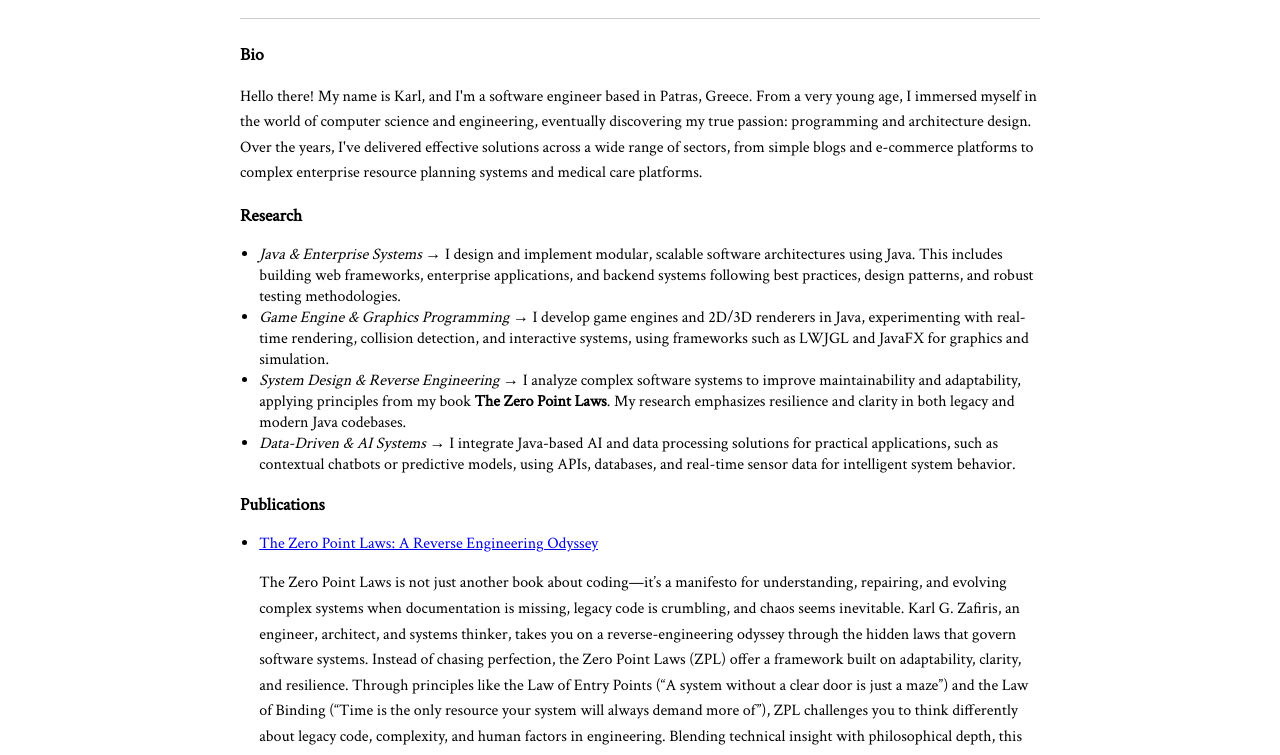
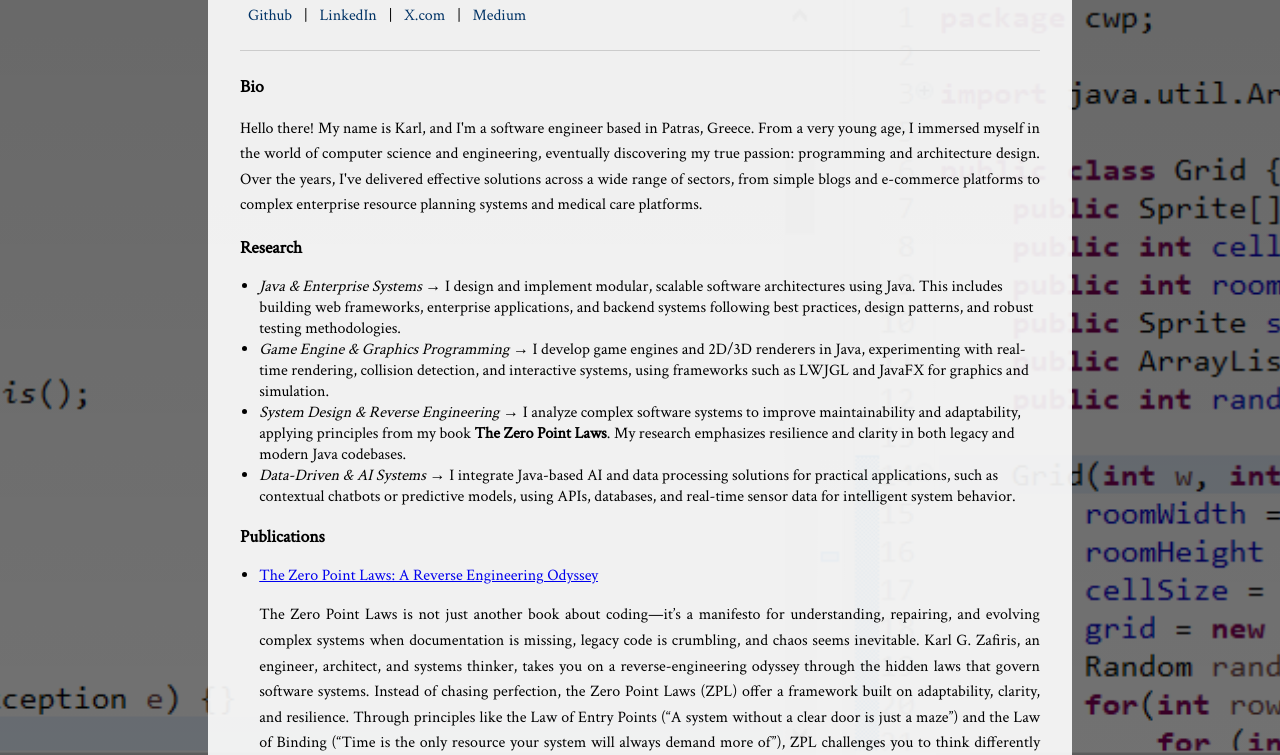
Before and after one commit to karlzafiris/karlzafiris.github.io, a plain HTML site: page index.html in a window 1280 px wide. Shown: the part 220-975 px from the top of the page. Drawn offline with Linux system fonts and the light colour scheme.

Commit message:
changes on view fixes

```diff
--- a/main.css
+++ b/main.css
@@ -4,12 +4,17 @@ body {
     color: #000;
     margin: 0;
     padding: 0;
+    background-image: linear-gradient(rgba(0, 0, 0, 0.6), rgba(0,0,0,0.5)), url('bg.png');
+    background-repeat: no-repeat;
+    background-size: cover;
+    background-position: top;
 }
 
 .container {
     max-width: 800px;
+    background-color: rgba(255,255,255,0.9);
     margin: 2em auto;
-    padding: 0 1em;
+    padding: 2em;
 }
 
 .profile-pic {
@@ -68,4 +73,5 @@ hr {
 
 p {
     line-height: 1.6;
+    text-align: justify;
 }
```
